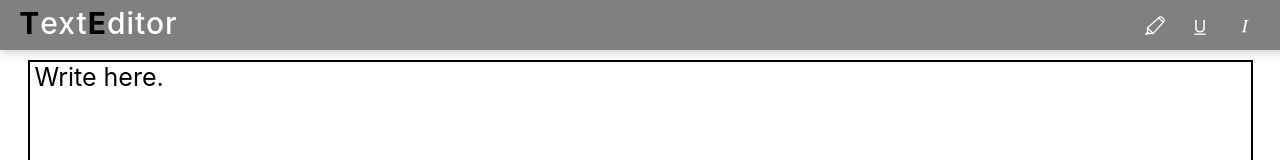
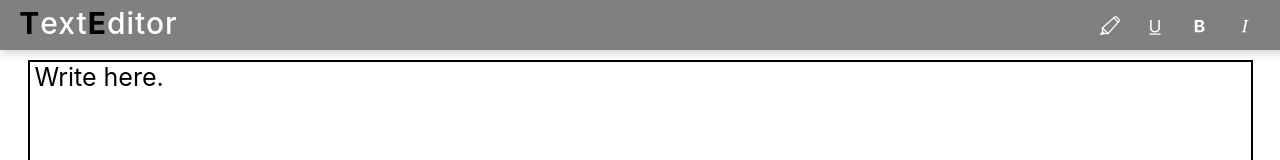
Before and after one commit to ajaymehra8/Tiptap-Editor, a React (Create React App) app: page / in a window 1280 px wide. Shown: the top 160 px of the page. Built offline with nearby package versions, Linux system fonts and the light colour scheme.

Commit message:
Adding bold and italic extension

```diff
--- a/src/App.js
+++ b/src/App.js
@@ -4,6 +4,7 @@ import StarterKit from "@tiptap/starter-kit";
 import TextStyle from "@tiptap/extension-text-style";
 import { Highlight } from "@tiptap/extension-highlight";
 import Underline from '@tiptap/extension-underline';
+import Bold from '@tiptap/extension-bold';  // Import bold extension
 import Italic from '@tiptap/extension-italic';  // Import italic extension
 import "./App.css";
 import MenuBar from "./Components/MenuBar";
@@ -20,6 +21,7 @@ const App = () => {
         multicolor: true,
       }),
       Underline,
+      Bold,  // Add bold extension
       Italic,  // Add italic extension
     ],
     content: "<p>Write here.</p>",
--- a/src/Components/MenuBar.jsx
+++ b/src/Components/MenuBar.jsx
@@ -33,11 +33,20 @@ const MenuBar = ({ editor }) => {
         </button>
 
         <button
+          onClick={() => editor.chain().focus().toggleBold().run()}
+          className={editor.isActive("bold") ? "is-active btn" : ""}
+        >
+          <i className="bi bi-type-bold"></i>
+        </button>
+
+        <button
           onClick={() => editor.chain().focus().toggleItalic().run()}
           className={editor.isActive("italic") ? "is-active btn" : ""}
         >
           <i className="bi bi-type-italic"></i>
         </button>
+
+
       </div>
     </div>
   );
```
